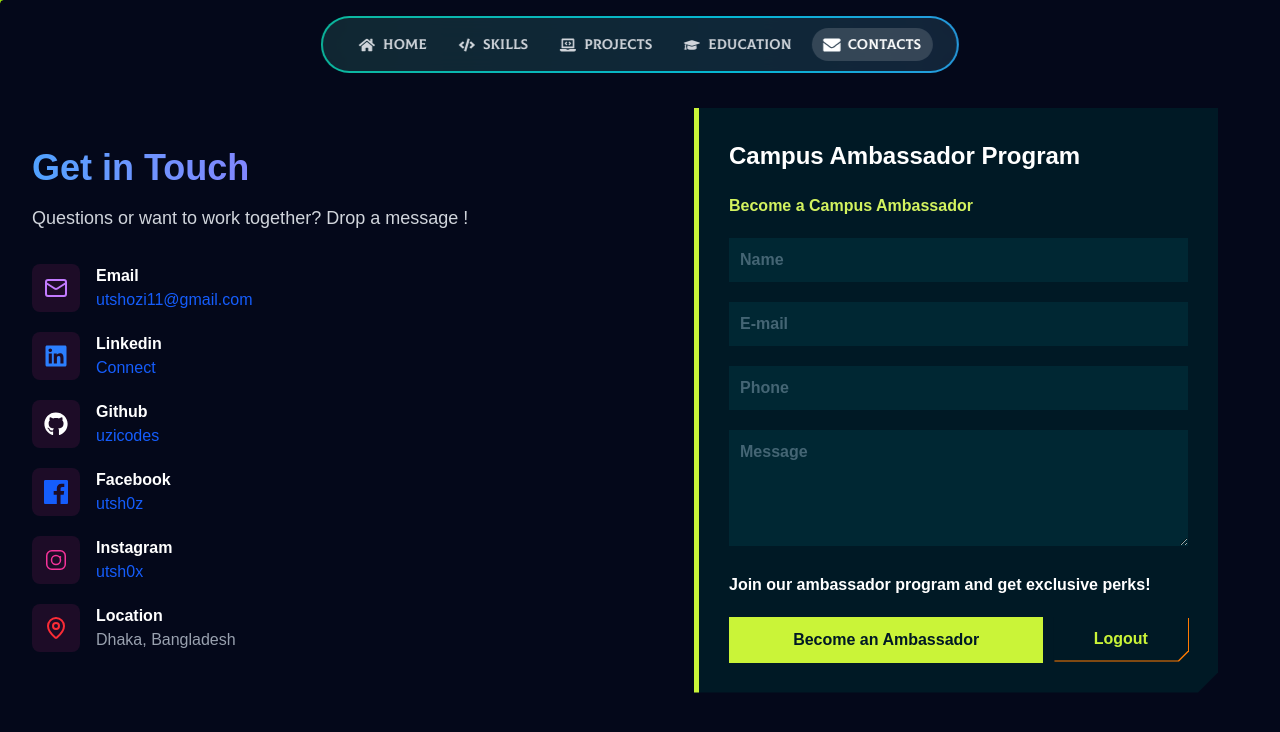
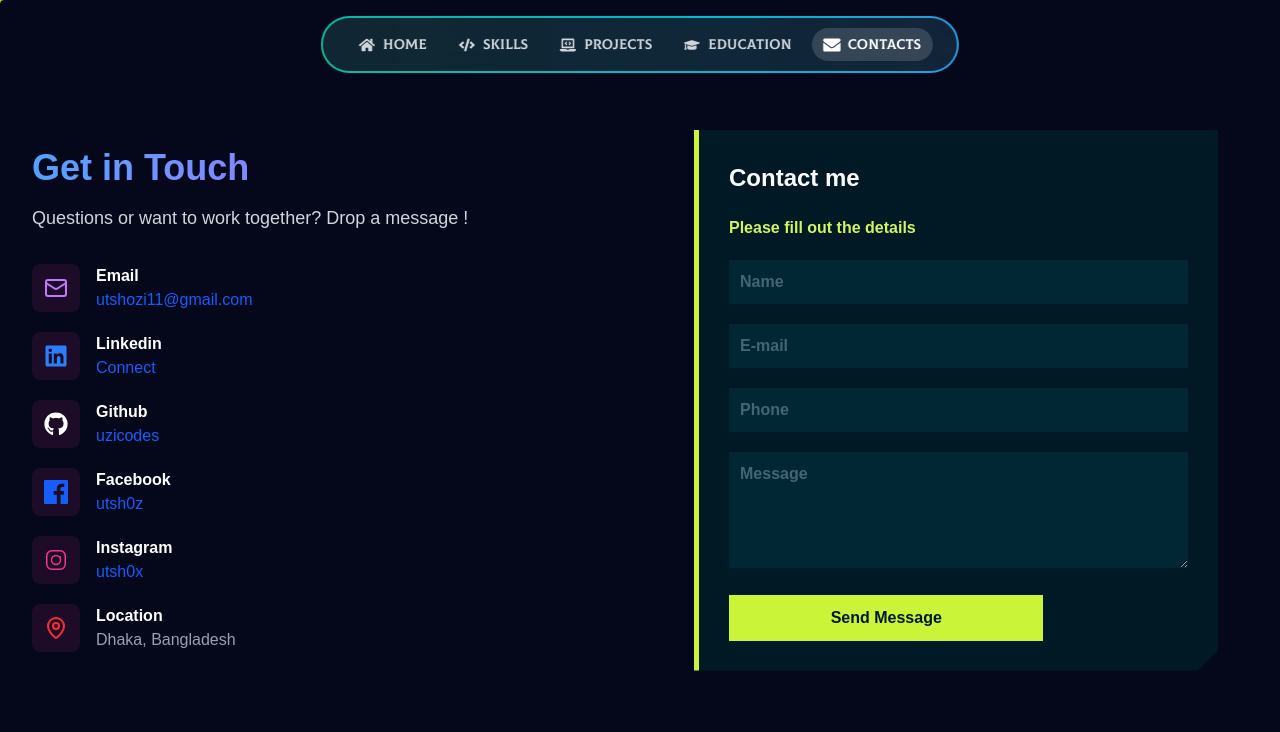
Before and after one commit to uzicodes/utsho-heaven-chowdhury, a Next.js app: page /contacts in a window 1280 px wide. Shown: the top 732 px of the page. Built offline with nearby package versions, Linux system fonts and the light colour scheme.

Commit message:
added new inputs on the form

```diff
--- a/src/app/contacts/Form.tsx
+++ b/src/app/contacts/Form.tsx
@@ -6,17 +6,16 @@ const Form = () => {
     <StyledWrapper>
       <div className="form-container">
         <div className="form">
-          <span className="heading">Campus Ambassador Program</span>
-          <span className="c1">Become a Campus Ambassador</span>
+          <span className="heading">Contact me</span>
+          <span className="c1">Please fill out the details</span>
           <input className="input" type="text" placeholder="Name" />
           <input className="input" type="email" placeholder="E-mail" />
           <input className="input" type="tel" placeholder="Phone" />
           <textarea className="input" placeholder="Message" rows={4} />
-          <span className="c2">Join our ambassador program and get exclusive perks!</span>
+
           <div className="button-container">
-            <div className="send-button">Become an Ambassador</div>
+            <div className="send-button">Send Message</div>
             <div className="reset-button-container">
-              <div className="reset-button" id="reset-btn">Logout</div>
             </div>
           </div>
         </div>
```
